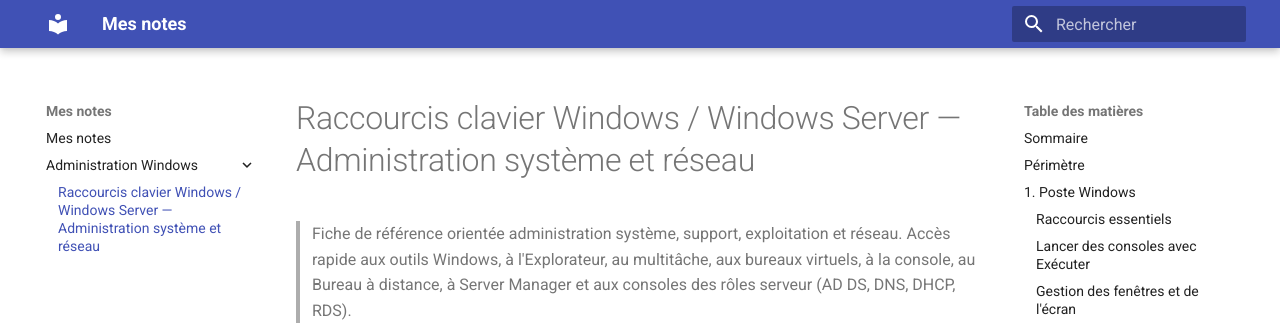
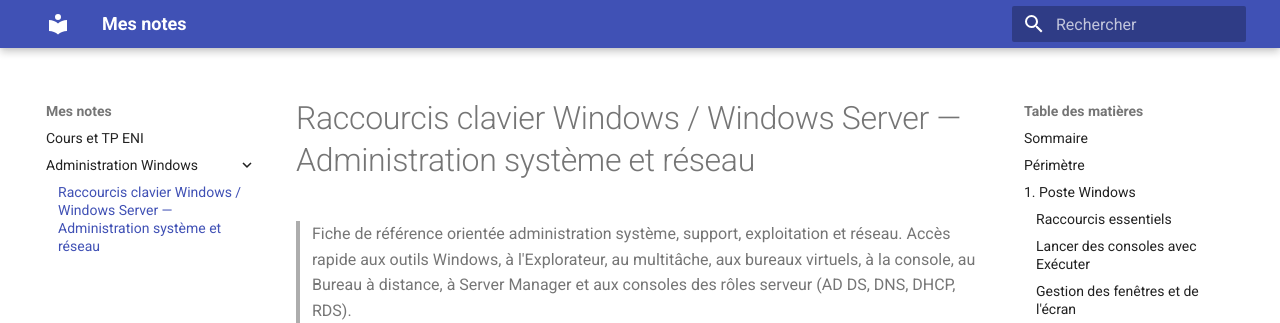
Before and after one commit to El-Mantequillla/CoursEni, an MkDocs documentation site: the page built from docs/Administration-Windows/raccourcis-claviers.md, in a window 1280 px wide. Shown: the top 323 px of the page. Built offline with MkDocs 1.6.1 and Material for MkDocs 9.7.7, drawn with Linux system fonts in a browser that asks for light colours.

Commit message:
Update index.md

```diff
--- a/docs/index.md
+++ b/docs/index.md
@@ -1,3 +1,3 @@
-# Mes notes
+# Cours et TP ENI
 
-Bienvenue sur mes notes de cours.
+Rassemblement de cours, tp et tips pour la formation ASR
```
